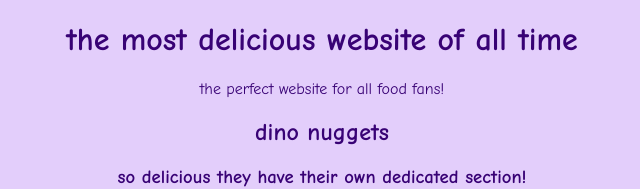
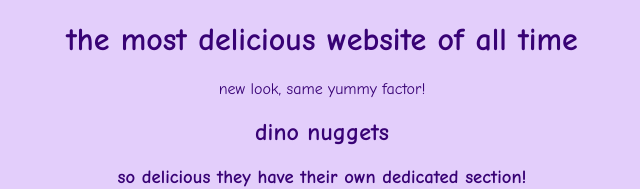
Before and after one commit to minecraft-roblox196/yummiest-website, a plain HTML site: page index.html in a window 1280 px wide. Shown: the top 189 px of the page, without its empty margins (318-958 px from the left). Drawn offline with Linux system fonts and the light colour scheme.

Commit message:
changed text

```diff
--- a/index.html
+++ b/index.html
@@ -3,7 +3,7 @@
     <head> <link rel="stylesheet" href="style.css" />
     </head>
     <body><h1>the most delicious website of all time</h1>
-    <p>the perfect website for all food fans!</p>
+    <p>new look, same yummy factor!</p>
  <h2>dino nuggets</h2>
  <h3>so delicious they have their own dedicated section!</h3>
     <img src="https://tse3.mm.bing.net/th/id/OIP.DxlY4El7Fnv22aRUPF2c7wHaHa?w=181&h=181&c=7&r=0&o=7&pid=1.7&rm=3"
```
